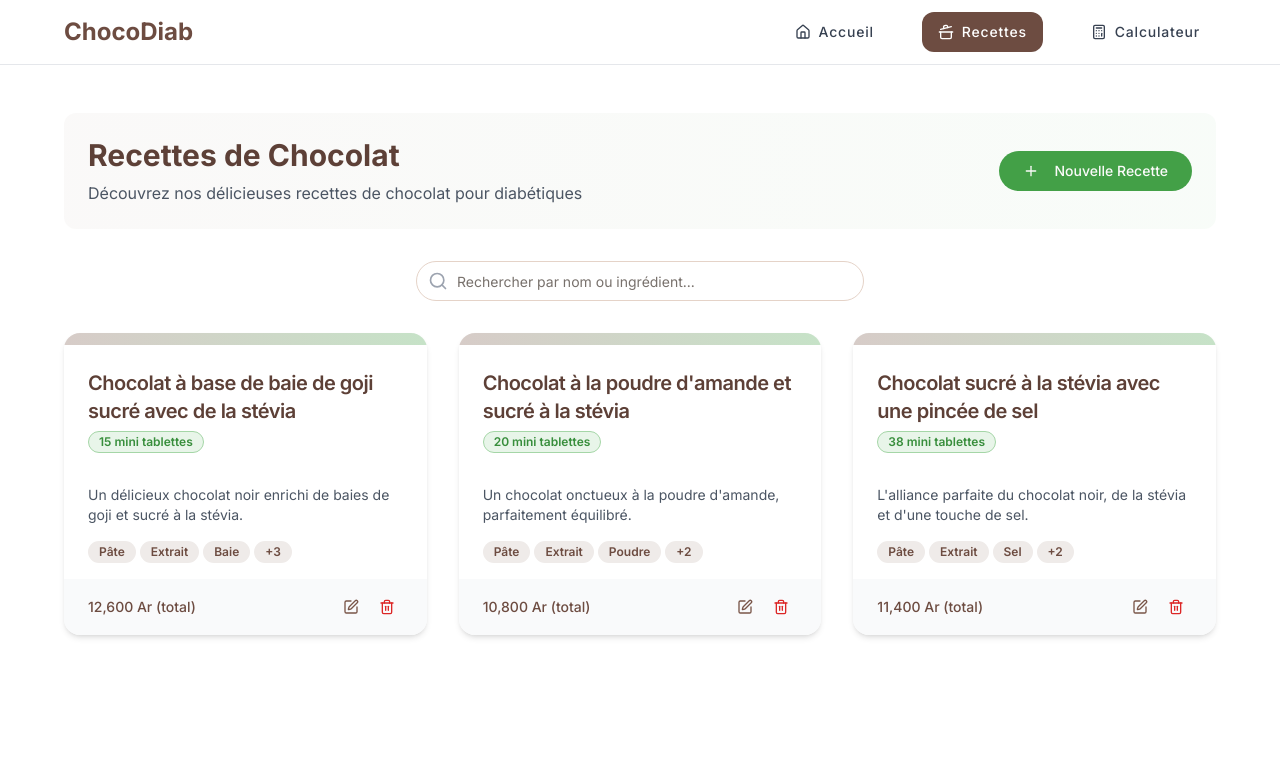
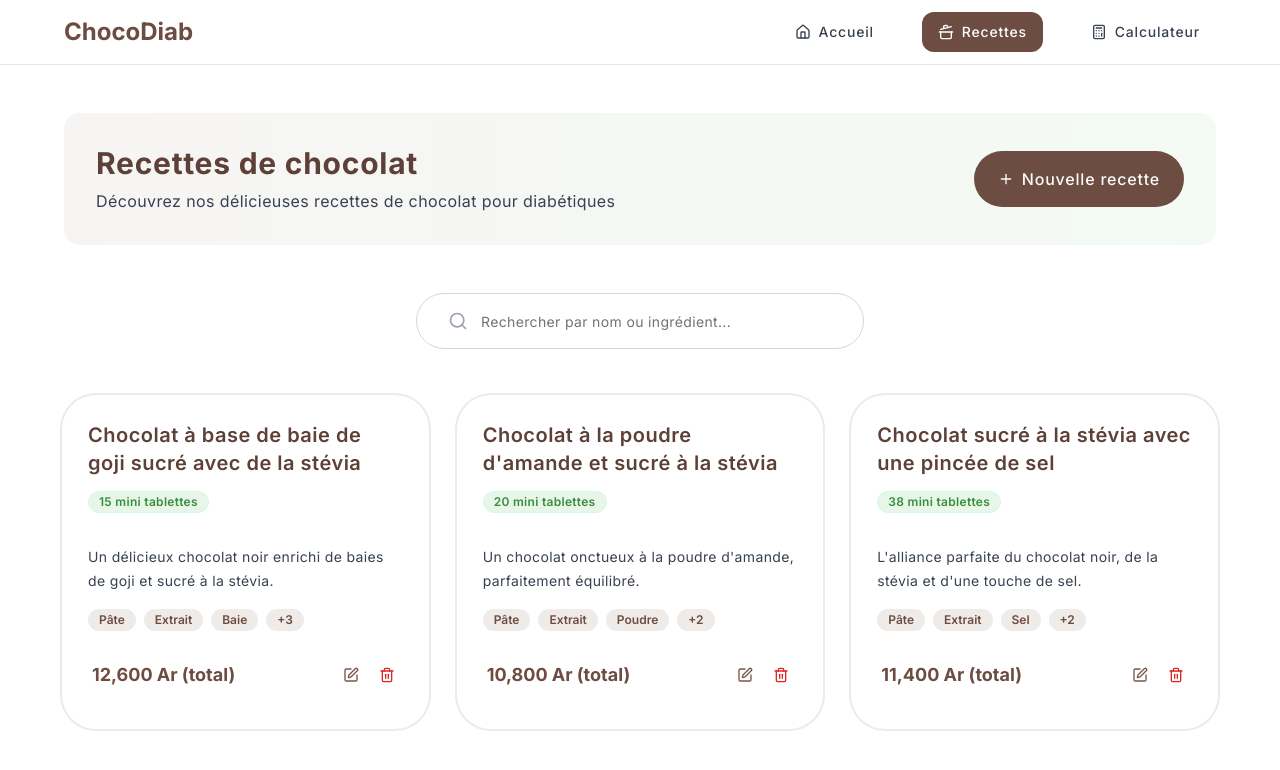
Before and after one commit to rajostelly/chocolate-app, a Next.js app: page /recettes in a window 1280 px wide. Shown: the top 770 px of the page. Built offline with nearby package versions, Linux system fonts and the light colour scheme.

Commit message:
feat: recette page

```diff
--- a/app/page.tsx
+++ b/app/page.tsx
@@ -35,7 +35,7 @@ export default function Home() {
         <Link href="/recettes" className="block">
           <Card className="border-3 pb-6 border-chocolate-300 ring-2 ring-chocolate-100/50 ring-offset-2  overflow-hidden h-full transition-all duration-200 ease-linear rounded-[2rem] hover:bg-chocolate-100/40 group">
             <CardHeader className="pt-6">
-              <div className="bg-green-50 group-hover:bg-emerald-400 p-3 rounded-full w-14 h-14 flex items-center justify-center mb-4">
+              <div className="bg-emerald-50 group-hover:bg-emerald-400 p-3 rounded-full w-14 h-14 flex items-center justify-center mb-4">
                 <Candy className="h-8 w-8 text-emerald-600 group-hover:text-white" />
               </div>
               <CardTitle className="text-2xl tracking-wide">
@@ -58,7 +58,7 @@ export default function Home() {
         <Link href="/calculateur" className="block">
           <Card className="border-3 pb-6 border-chocolate-300 ring-2 ring-chocolate-100/50 ring-offset-2  overflow-hidden h-full transition-all duration-200 ease-linear rounded-[2rem] hover:bg-chocolate-100/40 group">
             <CardHeader className="pt-6">
-              <div className="bg-green-50 group-hover:bg-emerald-400 p-3 rounded-full w-14 h-14 flex items-center justify-center mb-4">
+              <div className="bg-emerald-50 group-hover:bg-emerald-400 p-3 rounded-full w-14 h-14 flex items-center justify-center mb-4">
                 <Calculator className="h-8 w-8 text-emerald-600 group-hover:text-white" />
               </div>
               <CardTitle className="text-2xl tracking-wide">
@@ -81,7 +81,7 @@ export default function Home() {
         <Link href="/recettes" className="block">
           <Card className="border-3 pb-6 border-chocolate-300 ring-2 ring-chocolate-100/50 ring-offset-2  overflow-hidden h-full transition-all duration-200 ease-linear rounded-[2rem] hover:bg-chocolate-100/40 group">
             <CardHeader className="pt-6">
-              <div className="bg-green-50 group-hover:bg-emerald-400 p-3 rounded-full w-14 h-14 flex items-center justify-center mb-4">
+              <div className="bg-emerald-50 group-hover:bg-emerald-400 p-3 rounded-full w-14 h-14 flex items-center justify-center mb-4">
                 <Utensils className="h-8 w-8 text-emerald-600 group-hover:text-white" />
               </div>
               <CardTitle className="text-2xl tracking-wide">
--- a/app/recettes/page.tsx
+++ b/app/recettes/page.tsx
@@ -1,80 +1,93 @@
-"use client"
+"use client";
 
-import type React from "react"
+import type React from "react";
 
-import { useState, useEffect } from "react"
-import Link from "next/link"
-import { useRouter } from "next/navigation"
-import { Button } from "@/components/ui/button"
-import { Card, CardContent, CardHeader, CardTitle } from "@/components/ui/card"
-import { Input } from "@/components/ui/input"
-import { Badge } from "@/components/ui/badge"
-import { Plus, Search, Edit, Trash2, CookingPot, ChevronRight } from "lucide-react"
-import { initialRecipes } from "@/lib/data"
-import type { Recipe } from "@/lib/types"
+import { useState, useEffect } from "react";
+import Link from "next/link";
+import { useRouter } from "next/navigation";
+import { Button } from "@/components/ui/button";
+import { Card, CardContent, CardHeader, CardTitle } from "@/components/ui/card";
+import { Input } from "@/components/ui/input";
+import { Badge } from "@/components/ui/badge";
+import {
+  Plus,
+  Search,
+  Edit,
+  Trash2,
+  CookingPot,
+  ChevronRight,
+} from "lucide-react";
+import { initialRecipes } from "@/lib/data";
+import type { Recipe } from "@/lib/types";
 
 export default function RecipesPage() {
-  const router = useRouter()
-  const [recipes, setRecipes] = useState<Recipe[]>([])
-  const [searchTerm, setSearchTerm] = useState("")
+  const router = useRouter();
+  const [recipes, setRecipes] = useState<Recipe[]>([]);
+  const [searchTerm, setSearchTerm] = useState("");
 
   useEffect(() => {
     // Récupérer les recettes du localStorage ou utiliser les recettes initiales
-    const storedRecipes = localStorage.getItem("recipes")
+    const storedRecipes = localStorage.getItem("recipes");
     if (storedRecipes) {
-      setRecipes(JSON.parse(storedRecipes))
+      setRecipes(JSON.parse(storedRecipes));
     } else {
-      setRecipes(initialRecipes)
-      localStorage.setItem("recipes", JSON.stringify(initialRecipes))
+      setRecipes(initialRecipes);
+      localStorage.setItem("recipes", JSON.stringify(initialRecipes));
     }
-  }, [])
+  }, []);
 
   const deleteRecipe = (e: React.MouseEvent, id: string) => {
-    e.stopPropagation() // Empêcher la navigation lors du clic sur le bouton supprimer
+    e.stopPropagation(); // Empêcher la navigation lors du clic sur le bouton supprimer
     if (confirm("Êtes-vous sûr de vouloir supprimer cette recette ?")) {
-      const updatedRecipes = recipes.filter((recipe) => recipe.id !== id)
-      setRecipes(updatedRecipes)
-      localStorage.setItem("recipes", JSON.stringify(updatedRecipes))
+      const updatedRecipes = recipes.filter((recipe) => recipe.id !== id);
+      setRecipes(updatedRecipes);
+      localStorage.setItem("recipes", JSON.stringify(updatedRecipes));
     }
-  }
+  };
 
   const navigateToRecipe = (id: string) => {
-    router.push(`/recettes/${id}`)
-  }
+    router.push(`/recettes/${id}`);
+  };
 
   const navigateToEdit = (e: React.MouseEvent, id: string) => {
-    e.stopPropagation() // Empêcher la navigation vers la recette lors du clic sur le bouton modifier
-    router.push(`/recettes/modifier/${id}`)
-  }
+    e.stopPropagation(); // Empêcher la navigation vers la recette lors du clic sur le bouton modifier
+    router.push(`/recettes/modifier/${id}`);
+  };
 
   const filteredRecipes = recipes.filter(
     (recipe) =>
       recipe.name.toLowerCase().includes(searchTerm.toLowerCase()) ||
-      recipe.ingredients.some((ing) => ing.name.toLowerCase().includes(searchTerm.toLowerCase())),
-  )
+      recipe.ingredients.some((ing) =>
+        ing.name.toLowerCase().includes(searchTerm.toLowerCase())
+      )
+  );
 
   return (
-    <div className="space-y-8 max-w-6xl mx-auto">
-      <div className="flex flex-col md:flex-row justify-between items-center gap-4 bg-gradient-to-r from-chocolate-50/30 to-green-50/30 p-6 rounded-xl">
+    <div className="space-y-12 max-w-7xl mx-auto mb-12 px-4 md:px-12">
+      <div className="flex flex-col md:flex-row justify-between items-center gap-4 bg-gradient-to-r from-chocolate-50/50 to-green-50/50 rounded-2xl p-8">
         <div>
-          <h1 className="text-3xl font-bold text-chocolate-800 mb-2">Recettes de Chocolat</h1>
-          <p className="text-gray-600">Découvrez nos délicieuses recettes de chocolat pour diabétiques</p>
+          <h1 className="text-3xl tracking-wide font-bold text-chocolate-800 mb-2">
+            Recettes de chocolat
+          </h1>
+          <p className="text-gray-700 tracking-wide leading-6">
+            Découvrez nos délicieuses recettes de chocolat pour diabétiques
+          </p>
         </div>
         <Link href="/recettes/nouvelle">
-          <Button className="bg-green-600 hover:bg-green-700 rounded-full px-6">
-            <Plus className="mr-2 h-4 w-4" />
-            Nouvelle Recette
+          <Button className="bg-chocolate-700 hover:bg-chocolate-800 rounded-full px-6 py-4 text-base tracking-wider h-auto">
+            <Plus className="size-6" />
+            Nouvelle recette
           </Button>
         </Link>
       </div>
 
-      <div className="relative max-w-md mx-auto">
-        <div className="absolute inset-y-0 left-0 pl-3 flex items-center pointer-events-none">
+      <div className="relative max-w-md mx-auto mt-6 flex gap-4">
+        <div className="absolute inset-y-0 left-0 pl-8 flex items-center pointer-events-none">
           <Search className="h-5 w-5 text-gray-400" />
         </div>
         <Input
           placeholder="Rechercher par nom ou ingrédient..."
-          className="pl-10 rounded-full border-chocolate-100 focus-visible:ring-chocolate-200"
+          className="pl-16 rounded-full placeholder:tracking-wide h-14 border-chocolate-100 focus-visible:ring-chocolate-200"
           value={searchTerm}
           onChange={(e) => setSearchTerm(e.target.value)}
         />
@@ -83,8 +96,12 @@ export default function RecipesPage() {
       {filteredRecipes.length === 0 ? (
         <div className="text-center py-16 bg-white rounded-xl shadow-sm border border-gray-100">
           <CookingPot className="h-16 w-16 text-gray-300 mx-auto mb-4" />
-          <h3 className="text-xl font-medium text-gray-800 mb-2">Aucune recette trouvée</h3>
-          <p className="text-gray-500 mb-6">Créez votre première recette de chocolat pour diabétiques</p>
+          <h3 className="text-xl font-medium text-gray-800 mb-2">
+            Aucune recette trouvée
+          </h3>
+          <p className="text-gray-500 mb-6">
+            Créez votre première recette de chocolat pour diabétiques
+          </p>
           <Link href="/recettes/nouvelle">
             <Button className="bg-chocolate-700 hover:bg-chocolate-800">
               <Plus className="mr-2 h-4 w-4" />
@@ -97,37 +114,48 @@ export default function RecipesPage() {
           {filteredRecipes.map((recipe) => (
             <Card
               key={recipe.id}
-              className="overflow-hidden border-none shadow-md hover:shadow-lg transition-all duration-300 cursor-pointer group"
+              className=" border-3 pb-6 border-chocolate-300 ring-2 ring-chocolate-100/50 ring-offset-2  overflow-hidden transition-all duration-200 ease-linear cursor-pointer rounded-[2rem] hover:bg-chocolate-100/40 group"
               onClick={() => navigateToRecipe(recipe.id)}
             >
-              <div className="h-3 bg-gradient-to-r from-chocolate-600/30 to-green-600/30"></div>
-              <CardHeader className="bg-white pt-6">
-                <CardTitle className="text-chocolate-800 text-xl group-hover:text-chocolate-600 transition-colors">
+              <CardHeader className="pt-6">
+                <CardTitle className="text-chocolate-800 text-xl tracking-wide group-hover:text-chocolate-500 transition-colors">
                   {recipe.name}
                 </CardTitle>
-                <div className="flex flex-wrap gap-2 mt-2">
-                  <Badge variant="outline" className="bg-green-50 text-green-700 border-green-200">
+                <div className="flex flex-wrap gap-2 pt-2">
+                  <Badge
+                    variant="outline"
+                    className="bg-green-50 text-green-700 border-emerald-100 tracking-wide"
+                  >
                     {recipe.yield} mini tablettes
                   </Badge>
                 </div>
               </CardHeader>
               <CardContent className="pt-2 pb-4">
-                <p className="text-gray-600 text-sm mb-4 line-clamp-2">{recipe.description}</p>
-                <div className="flex flex-wrap gap-1">
+                <p className="text-gray-700 text-sm mb-4 line-clamp-2 leading-6 tracking-wide">
+                  {recipe.description}
+                </p>
+                <div className="flex flex-wrap gap-2">
                   {recipe.ingredients.slice(0, 3).map((ing, idx) => (
-                    <Badge key={idx} variant="secondary" className="bg-chocolate-50 text-chocolate-700">
+                    <Badge
+                      key={idx}
+                      variant="secondary"
+                      className="bg-chocolate-50 text-chocolate-700 group-hover:bg-white"
+                    >
                       {ing.name.split(" ")[0]}
                     </Badge>
                   ))}
                   {recipe.ingredients.length > 3 && (
-                    <Badge variant="secondary" className="bg-chocolate-50 text-chocolate-700">
+                    <Badge
+                      variant="secondary"
+                      className="bg-chocolate-50 text-chocolate-700"
+                    >
                       +{recipe.ingredients.length - 3}
                     </Badge>
                   )}
                 </div>
               </CardContent>
-              <div className="px-6 py-3 bg-gray-50 flex justify-between items-center">
-                <div className="text-sm font-medium text-chocolate-700">
+              <div className="px-6 py-3 flex justify-between items-center">
+                <div className="text-lg font-bold text-chocolate-700 pl-1">
                   {recipe.totalCost.toLocaleString()} Ar (total)
                 </div>
                 <div className="flex space-x-1">
@@ -159,5 +187,5 @@ export default function RecipesPage() {
         </div>
       )}
     </div>
-  )
+  );
 }
```
